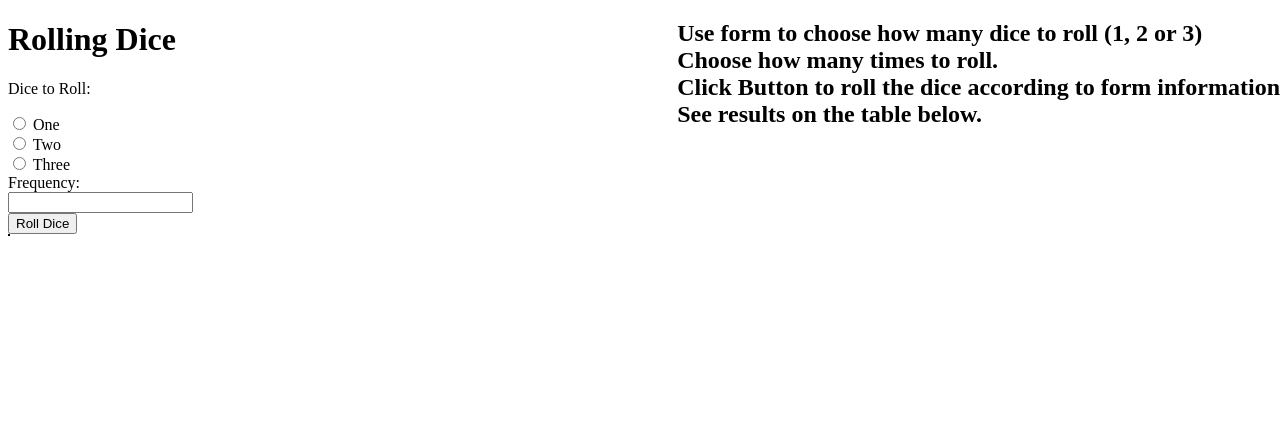
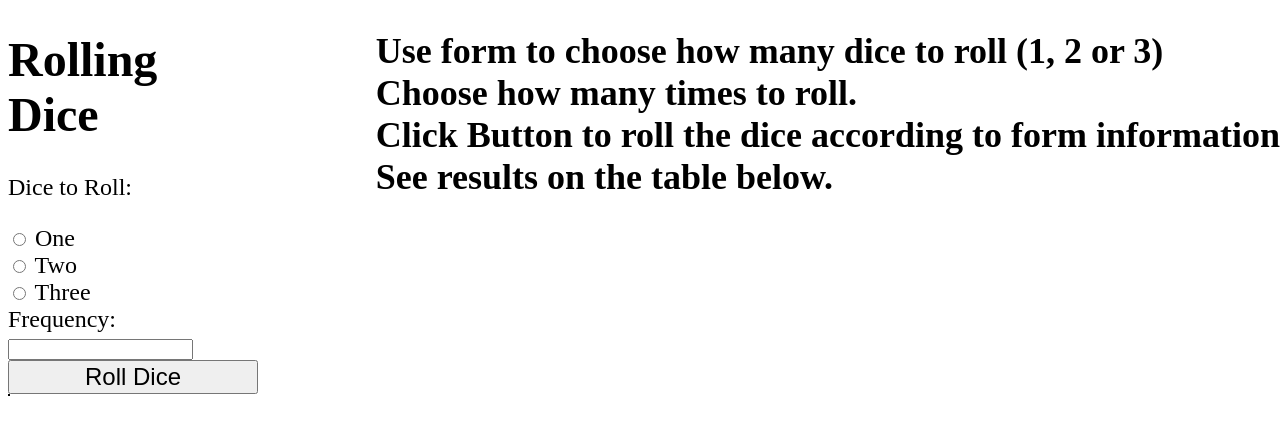
Before and after one commit to 7002bejon/RollDiceFinal, a plain HTML site: page index.html in a window 1280 px wide. Drawn offline with Linux system fonts and the light colour scheme.

Commit message:
Update style.css

```diff
--- a/style.css
+++ b/style.css
@@ -8,3 +8,8 @@ table,
     th{
       border: 1px solid black;
     }
+    body,
+      button {
+      width: 250px;
+      font-size: 24px;
+    }
```
